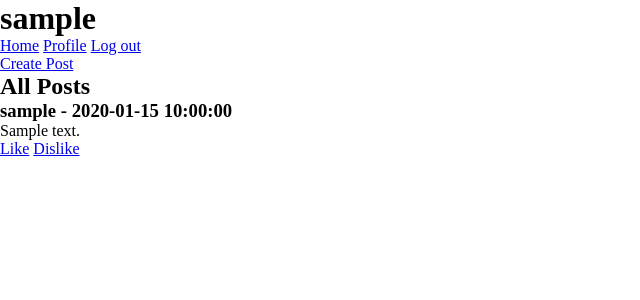
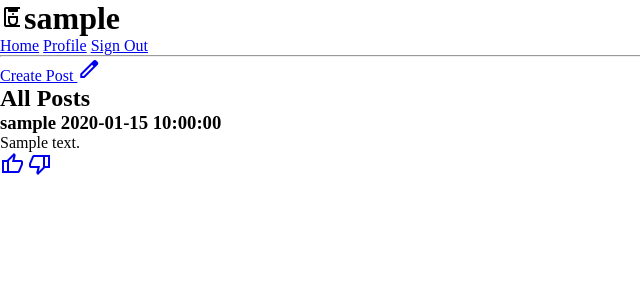
Before and after one commit to musangisilvia/virtual-coffeeShop, a Flask app: page /timeline in a window 1280 px wide. Shown: the top 300 px of the page, without its empty margins (0-640 px from the left). Run offline with Flask 3, Linux system fonts and the light colour scheme; a user stored in the database is signed in; tables that the repository leaves empty hold one stand-in row (values such as "Sample post").

Commit message:
add div to the 'posts' display

```diff
--- a/flaskr/templates/timeline.html
+++ b/flaskr/templates/timeline.html
@@ -7,26 +7,40 @@
 
     <!-- css -->
     <link rel="stylesheet" href="../static/timeline-styles.css">
+
+    <!-- google icons -->
+    <link rel="stylesheet" href="https://fonts.googleapis.com/css2?family=Material+Symbols+Outlined:opsz,wght,FILL,GRAD@28,400,0,0" />
 </head>
 <body>
     <header>
-        <h1>{{ current_user.username }}</h1>
+        <h1><span class="material-symbols-outlined">
+            coffee_maker
+            </span>{{ current_user.username }}</h1>
         <nav>
             <a href="{{ url_for('timeline') }}">Home</a>
             <a href="profile.html">Profile</a>
-            <a href="{{ url_for('logout') }}">Log out</a>
+            <a href="{{ url_for('logout') }}">Sign Out</a>
         </nav>
     </header>
     <main>
+        <hr>
         <section class="create_post">
-            <a href="{{ url_for('create_post') }}">Create Post</a>
+            <a href="{{ url_for('create_post') }}">Create Post  <span class="material-symbols-outlined">
+                edit
+                </span></a>
         </section>
         <section class="recent_posts">
             <h1>All Posts</h1>
-            {% for post in all_posts %}
-                <h3>{{ post.user.username }} - {{ post.created_at }}</h3>
-                <p>{{ post.content }}</p>
-                <a href="#">Like</a> <a href="#">Dislike</a> <br>
+                {% for post in all_posts %}
+                <div class="individual_post">
+                    <h3>{{ post.user.username }} <span class="time"> {{ post.created_at }} </span></h3>
+                    <p>{{ post.content }}</p>
+                    <a href="#"><span class="material-symbols-outlined">
+                        thumb_up
+                        </span></a> <a href="#"><span class="material-symbols-outlined">
+                            thumb_down
+                            </span></a> <br>
+                </div>
             {% endfor %}
         </section>
     </main>
```
